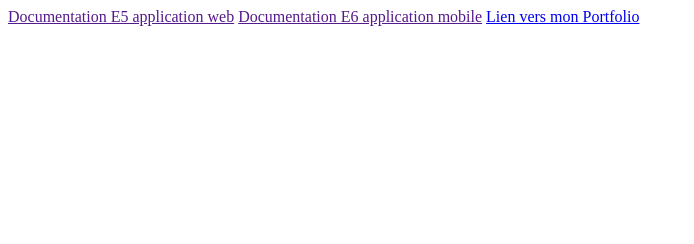
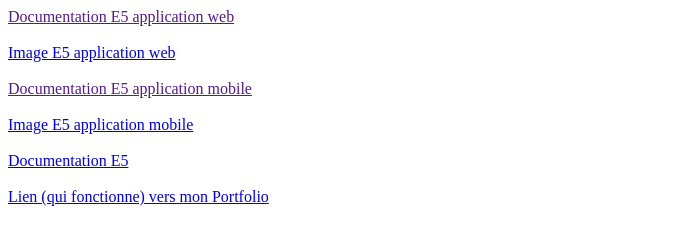
Before and after one commit to emixamorP/Portfolio, a plain HTML site: page index.html in a window 1280 px wide. Shown: the whole page, without its empty margins (0-694 px from the left). Drawn offline with Linux system fonts and the light colour scheme.

Commit message:
update commit

```diff
--- a/index.html
+++ b/index.html
@@ -7,8 +7,11 @@
     <title>Document</title>
 </head>
 <body>
-    <a href="">Documentation E5 application web</a>
-    <a href="">Documentation E6 application mobile</a>
-    <a href="https://emixamorp.github.io/portfolio2/moi/moi.html">Lien vers mon Portfolio</a>
+    <a href="">Documentation E5 application web</a><br><br>
+    <a href="https://docs.google.com/document/d/1BHxxRpztFVIIQRWZbaGqJV6hK1_F_i-3s3IILk0shZM/edit?usp=sharing">Image E5 application web</a><br><br>
+    <a href="">Documentation E5 application mobile</a><br><br>
+    <a href="https://docs.google.com/document/d/1dFMPGMX1jCTuyGrabBYYi9LH1jysgSEwgf04kAzbgUk/edit?usp=sharing">Image E5 application mobile</a><br><br>
+    <a href="https://docs.google.com/document/d/1iYEbuOrCPU6QwKwVtoJ8YSgFGOY6mIF5IvByRENWY2E/edit?usp=sharing">Documentation E5</a><br><br>
+    <a href="https://emixamorp.github.io/portfolio2/moi/moi.html" target="_blank">Lien (qui fonctionne) vers mon Portfolio</a>
 </body>
 </html>
```
